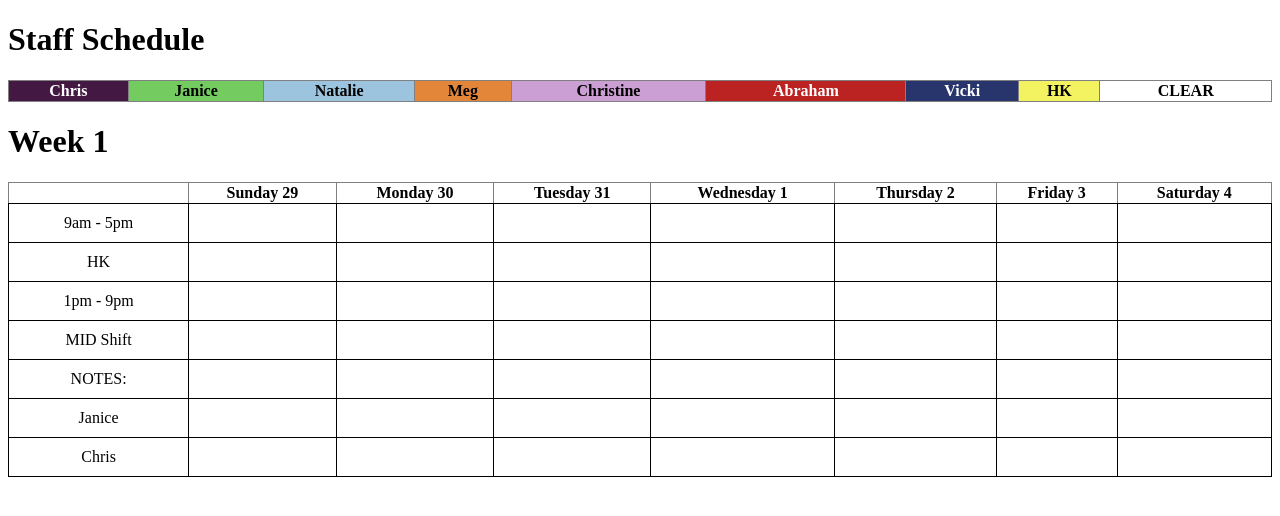
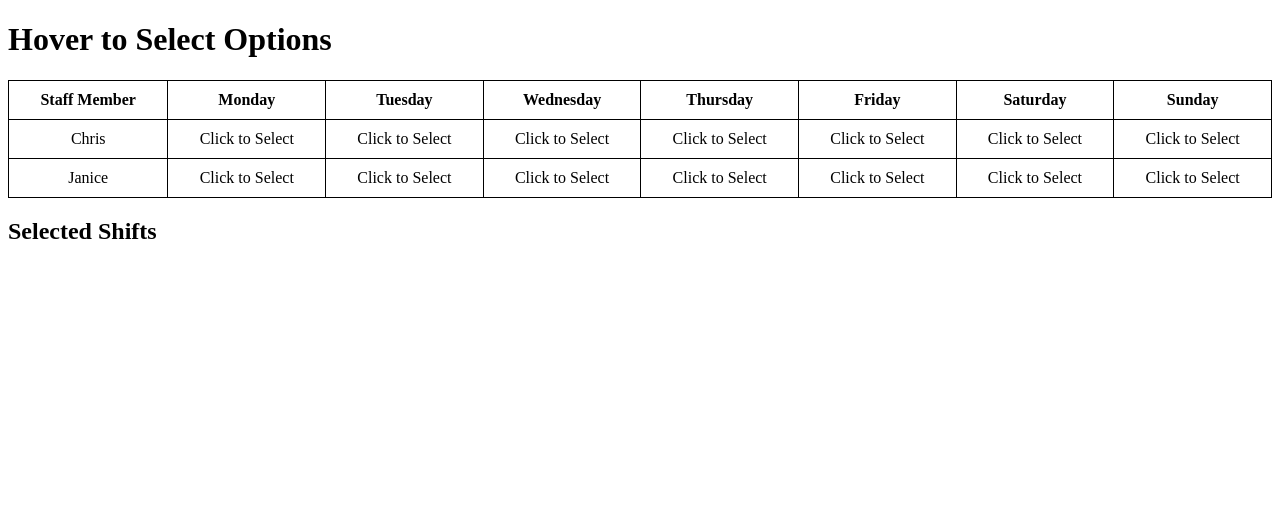
Before and after one commit to chchau2/Schedule-Generator, a plain HTML site: page HelpfulExampleCodes.html in a window 1280 px wide. Drawn offline with Linux system fonts and the light colour scheme.

Commit message:
connection for input of the days between input and js behind the scene

```diff
--- a/HelpfulExampleCodes.html
+++ b/HelpfulExampleCodes.html
@@ -3,136 +3,128 @@
 <head>
   <meta charset="UTF-8">
   <meta name="viewport" content="width=device-width, initial-scale=1.0">
-  <title>Schedule Generator</title>
+  <title>Hover to Show Checkboxes</title>
   <style>
     table {
       border-collapse: collapse;
       width: 100%;
     }
-    td {
-      border: 1px solid #000000;
+    th, td {
+      border: 1px solid black;
       padding: 10px;
       text-align: center;
       cursor: pointer;
       position: relative;
     }
-    .color-cell {
-      background-color: lightgray;
+
+    /* Style for the hidden checkbox menu */
+    .checkbox-menu {
+      display: none;
+      position: absolute;
+      top: 100%;
+      left: 0;
+      background-color: white;
+      border: 1px solid #ccc;
+      padding: 5px;
+      box-shadow: 0 2px 5px rgba(0, 0, 0, 0.15);
+      z-index: 10;
     }
-    .empty-cell {
-      background-color: white;
+
+    /* Show the checkbox menu when hovering over the cell */
+    td:hover .checkbox-menu {
+      display: block;
+    }
+
+    /* Style for the checkboxes */
+    .checkbox-menu input {
+      margin: 5px;
     }
   </style>
 </head>
 <body>
-  <h1>Staff Schedule</h1>
-  <table id="staffTable" border="1">
+
+<h1>Hover to Select Options</h1>
+
+<table id="staffTable">
   <tr>
-      <th class='color-cell' style="color: white; background-color: #431843">Chris</th>
-      <th class='color-cell' style="color: black; background-color: #74cb60">Janice</th>
-      <th class='color-cell' style="color: black; background-color: #9dc4de">Natalie</th>
-      <th class='color-cell' style="color: black; background-color: #e3863a">Meg</th>
-      <th class='color-cell' style="color: black; background-color: #cb9fd3">Christine</th>
-      <th class='color-cell' style="color: white; background-color: #bb2222">Abraham</th>
-      <th class='color-cell' style="color: white; background-color: #28356c">Vicki</th>
-      <th class='color-cell' style="color: black; background-color: #f3f361">HK</th>
-      <th class='color-cell' style="color: black; background-color: white">CLEAR</th>
-
-    </tr>
-  </table>
-
-  <h1>Week 1</h1>
-  <table id="toggleTable" border="1">
-    <tr>
-      <th></th>
-      <th>Sunday</th>
+    <th>Staff Member</th>
     <th>Monday</th>
     <th>Tuesday</th>
     <th>Wednesday</th>
     <th>Thursday</th>
     <th>Friday</th>
     <th>Saturday</th>
+    <th>Sunday</th>
+  </tr>
+  <tr>
+    <td>
+      Chris
+      <div class="checkbox-menu">
+        <label><input type="checkbox" class="info-checkbox" data-name="Chris" value="Morning Shift"> Morning Shift</label><br>
+        <label><input type="checkbox" class="info-checkbox" data-name="Chris" value="Afternoon Shift"> Afternoon Shift</label><br>
+        <label><input type="checkbox" class="info-checkbox" data-name="Chris" value="Night Shift"> Night Shift</label><br>
+      </div>
+    </td>
+    <td class="staff-cell">Click to Select</td>
+    <td class="staff-cell">Click to Select</td>
+    <td class="staff-cell">Click to Select</td>
+    <td class="staff-cell">Click to Select</td>
+    <td class="staff-cell">Click to Select</td>
+    <td class="staff-cell">Click to Select</td>
+    <td class="staff-cell">Click to Select</td>
+  </tr>
+  <tr>
+    <td>
+      Janice
+      <div class="checkbox-menu">
+        <label><input type="checkbox" class="info-checkbox" data-name="Janice" value="Morning Shift"> Morning Shift</label><br>
+        <label><input type="checkbox" class="info-checkbox" data-name="Janice" value="Afternoon Shift"> Afternoon Shift</label><br>
+        <label><input type="checkbox" class="info-checkbox" data-name="Janice" value="Night Shift"> Night Shift</label><br>
+      </div>
+    </td>
+    <td class="staff-cell">Click to Select</td>
+    <td class="staff-cell">Click to Select</td>
+    <td class="staff-cell">Click to Select</td>
+    <td class="staff-cell">Click to Select</td>
+    <td class="staff-cell">Click to Select</td>
+    <td class="staff-cell">Click to Select</td>
+    <td class="staff-cell">Click to Select</td>
   </tr>
 </table>
 
+<h2>Selected Shifts</h2>
+<ul id="selectedShiftsList"></ul>
+
 <script>
-    // Initialize variables
-    let selectedColor = null;
+  // Get all the checkboxes and the selected shifts list
+  const checkboxes = document.querySelectorAll('.info-checkbox');
+  const selectedShiftsList = document.getElementById('selectedShiftsList');
 
-    // Function to get the start of the current week (Sunday)
-    function getStartOfWeek(date) {
-      let day = date.getDay(),
-          diff = date.getDate() - day; // Get the difference from Sunday
-      return new Date(date.setDate(diff));
-    }
+  // Event listener for checkbox changes
+  checkboxes.forEach(checkbox => {
+    checkbox.addEventListener('change', function() {
+      const person = this.dataset.name;
+      const shift = this.value;
+      const listItem = document.createElement('li');
+      listItem.textContent = `${person}: ${shift}`;
 
-    // Get the start of the current week (Sunday)
-    let currentDate = new Date();
-    let startOfWeek = getStartOfWeek(new Date(currentDate));
-
-    // Define day names and the corresponding date numbers
-    const dayNames = ["Sunday", "Monday", "Tuesday", "Wednesday", "Thursday", "Friday", "Saturday"];
-    const tableHeaders = document.querySelectorAll("#toggleTable th");
-
-    // Loop through the days of the week and set day names + date in the headers
-    tableHeaders.forEach((th, index) => {
-      if (index > 0) { // Skip the first header (empty cell)
-        let dayOffset = index - 1; // Index 1 corresponds to Sunday, 2 to Monday, etc.
-        let dayDate = new Date(startOfWeek);
-        dayDate.setDate(startOfWeek.getDate() + dayOffset); // Calculate the date for the current day
-
-        // Create a variable with day name and date
-        let dayHeader = `${dayNames[index - 1]} ${dayDate.getDate()}`;
-
-        // Update the <th> with the generated variable
-        th.textContent = dayHeader; // Insert the variable content into the <th>
-      }
-    });
-
-    // Generate the table dynamically
-    const table = document.getElementById("toggleTable");
-    const rows = 7; // Number of rows
-    const cols = 8; // Number of columns (1 for time label, 7 for the days)
-
-    for (let i = 0; i < rows; i++) {
-      const row = table.insertRow(); // Create a new row
-      for (let j = 0; j < cols; j++) {
-        const cell = row.insertCell();
-        if (j == 0) {
-          if (i == 0) cell.textContent = '9am - 5pm';
-          else if (i == 1) cell.textContent = 'HK';
-          else if (i == 2) cell.textContent = '1pm - 9pm';
-          else if (i == 3) cell.textContent = 'MID Shift';
-          else if (i == 4) cell.textContent = 'NOTES:';
-          else if (i == 5) cell.textContent = 'Janice';
-          else if (i == 6) cell.textContent = 'Chris';
+      // Check if the checkbox is checked or unchecked
+      if (this.checked) {
+        // If checked, add to the list
+        selectedShiftsList.appendChild(listItem);
       } else {
-          // Assign class for styling
-          cell.classList.add('empty-cell');
+        // If unchecked, remove from the list
+        const items = selectedShiftsList.getElementsByTagName('li');
+        for (let item of items) {
+          if (item.textContent === `${person}: ${shift}`) {
+            selectedShiftsList.removeChild(item);
+            break;
           }
         }
       }
-
-    // Event listener for static color table (staffTable)
-    document.getElementById('staffTable').addEventListener('click', function(event) {
-      const cell = event.target;
-
-      // Check if the clicked cell is a color cell and get its background color
-      if (cell.classList.contains('color-cell')) {
-        selectedColor = cell.style.backgroundColor;
-        console.log("Selected color:", selectedColor); // For debugging
-      }
     });
-
-    // Event listener for dynamic table (toggleTable) cell clicks
-    document.getElementById('toggleTable').addEventListener('click', function(event) {
-      const cell = event.target;
-
-      // If the clicked cell is empty, apply the selected color to it
-      if (cell.classList.contains('empty-cell') && selectedColor) {
-        cell.style.backgroundColor = selectedColor; // Apply selected color to the cell
-      }
   });
 </script>
+
 </body>
 </html>
```
Also changed, not shown: ScheduleGenerator.html (+9 -0 lines), generateschedule.js (added, +24 -0 lines). Lines whose indentation alone changed are shown as unchanged.
